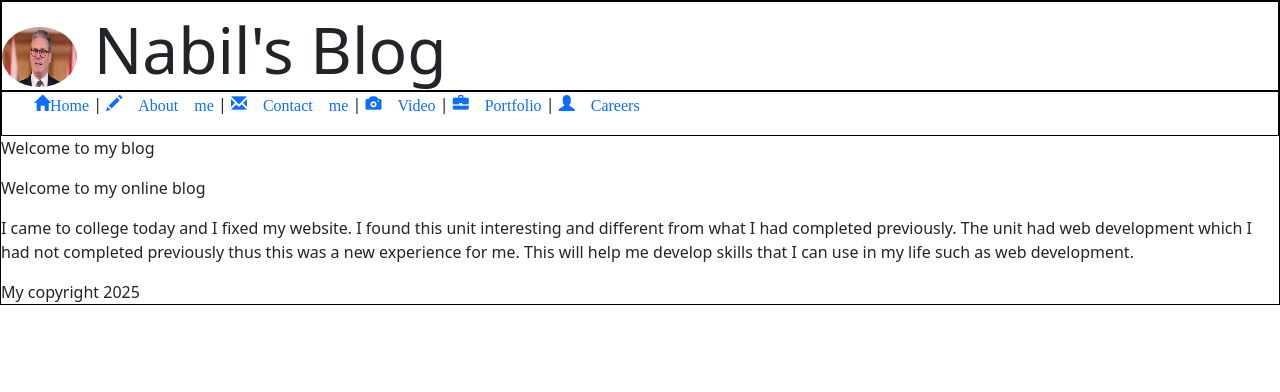
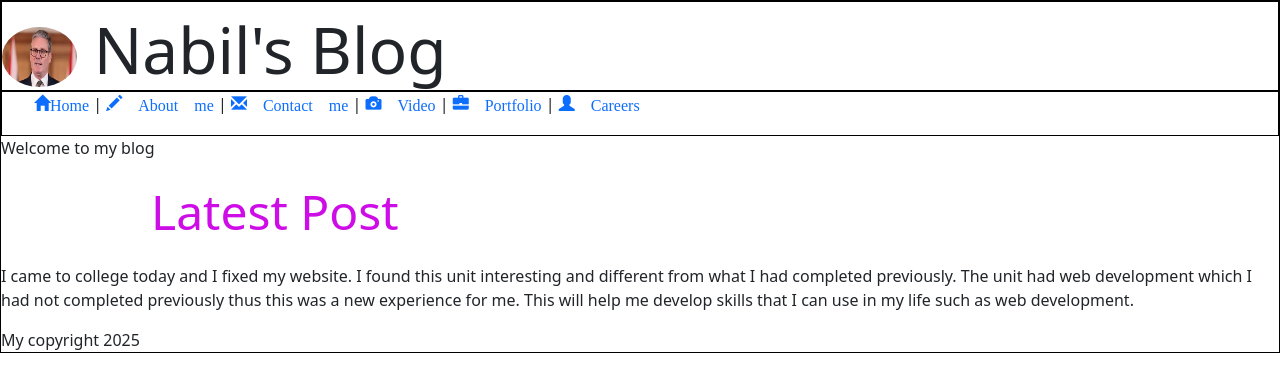
Before and after one commit to Hussain1717/Hussain1717.github.io, a plain HTML site: page index.html in a window 1280 px wide. Drawn offline with Linux system fonts and the light colour scheme; a script that the page names is missing.

Commit message:
latest post headfing

```diff
--- a/index.html
+++ b/index.html
@@ -39,7 +39,7 @@
 <div id="contentarea">
 <p>Welcome to my blog</p>
 
-<p> Welcome to my online blog</p>
+<p class="lpost">Latest Post</p>
 <p> I came to college today and I fixed my website. I found this unit interesting and different from what I had completed previously. The unit had web development which I had not completed previously thus this was a new experience for me. This will help me develop skills that I can use in my life such as web development.</p>
 
 
--- a/mycss/myblog.css
+++ b/mycss/myblog.css
@@ -323,3 +323,9 @@ border: 1px solid #000;
     color: #005f99;
     margin-left: 150px;
   }
+
+  #contentarea .lpost {
+    color: #ce0ce7;
+    font-size: 300%;
+    margin-left: 150px;
+  }
```
